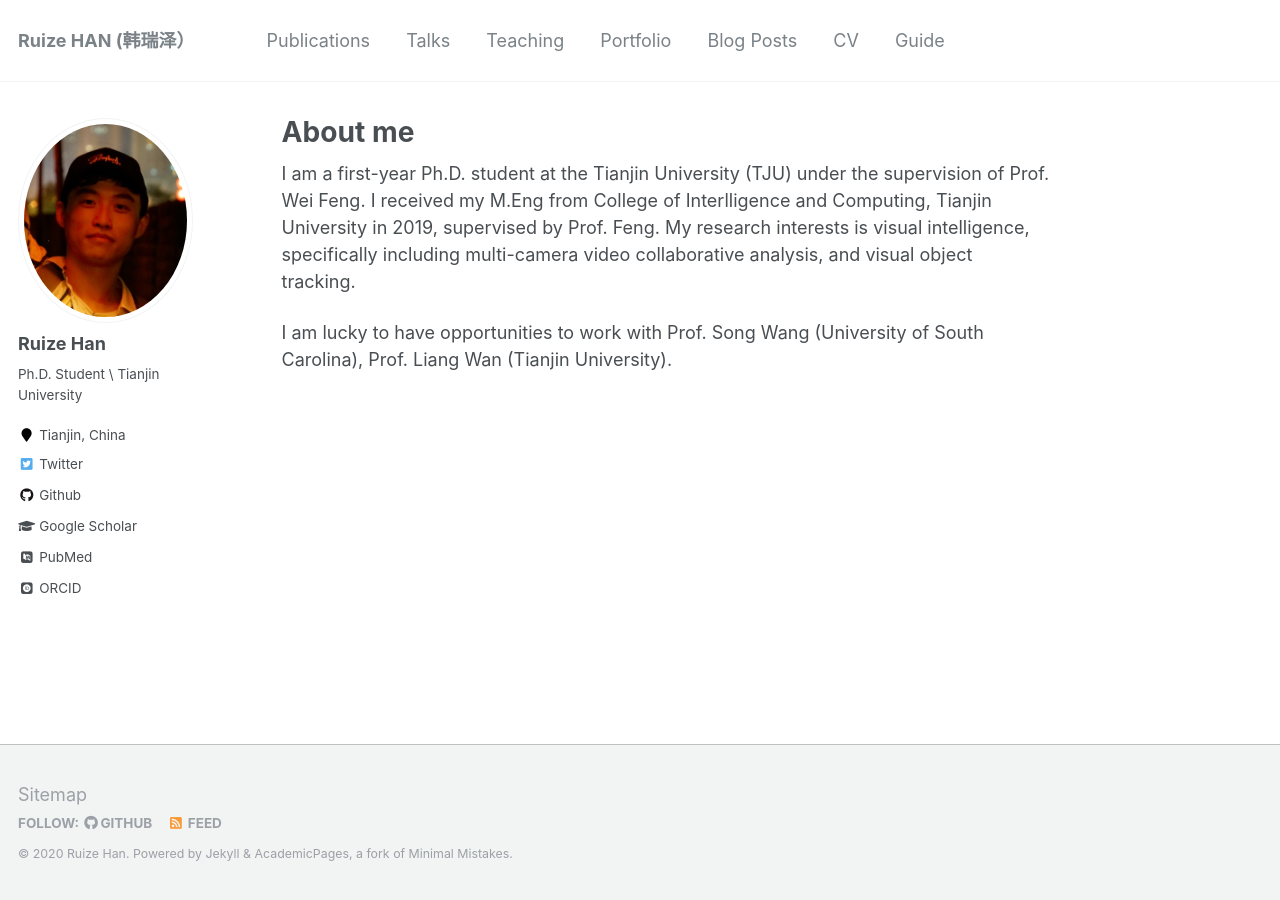
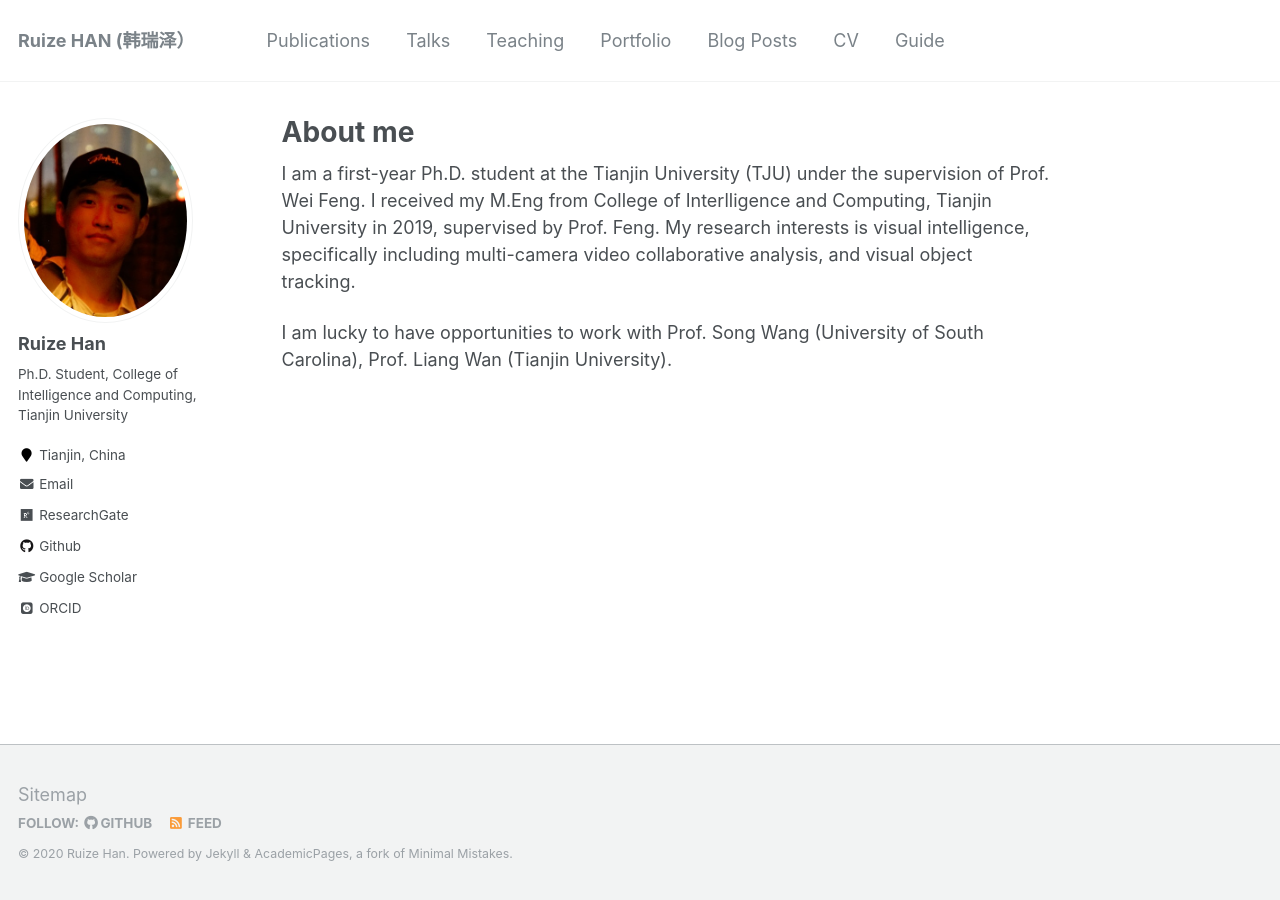
Before and after one commit to RuizeHan/RuizeHan.github.io, a Jekyll site: the page built from _pages/about.md, in a window 1280 px wide. Built offline with Jekyll 4.4.1, drawn with Linux system fonts in a browser that asks for light colours; some web fonts are replaced.

Commit message:
Update _config.yml

```diff
--- a/_config.yml
+++ b/_config.yml
@@ -82,13 +82,13 @@ analytics:
 author:
   name             : "Ruize Han"
   avatar           : "profile.jpg"
-  bio              : "Ph.D. Student \\ Tianjin University"
+  bio              : "Ph.D. Student, College of Intelligence and Computing, Tianjin University"
   location         : "Tianjin, China"
   employer         :
-  pubmed           : "https://www.ncbi.nlm.nih.gov/pubmed/?term=john+snow"
+  pubmed           :
   googlescholar    : "https://scholar.google.com/citations?user=ef0Fw9QAAAAJ&hl=zh-CN&oi=ao"
-  email            :
-  researchgate     :  # example: "https://www.researchgate.net/profile/yourprofile"
+  email            : "han_ruize@tju.edu.cn"
+  researchgate     : "https://www.researchgate.net/profile/Ruize_Han"
   uri              :
   bitbucket        :
   codepen          :
@@ -109,7 +109,7 @@ author:
   stackoverflow    : # http://stackoverflow.com/users/123456/username
   steam            :
   tumblr           :
-  twitter          : "replacethistwitterhandle"
+  twitter          : # "replacethistwitterhandle"
   vine             :
   weibo            :
   xing             :
```
